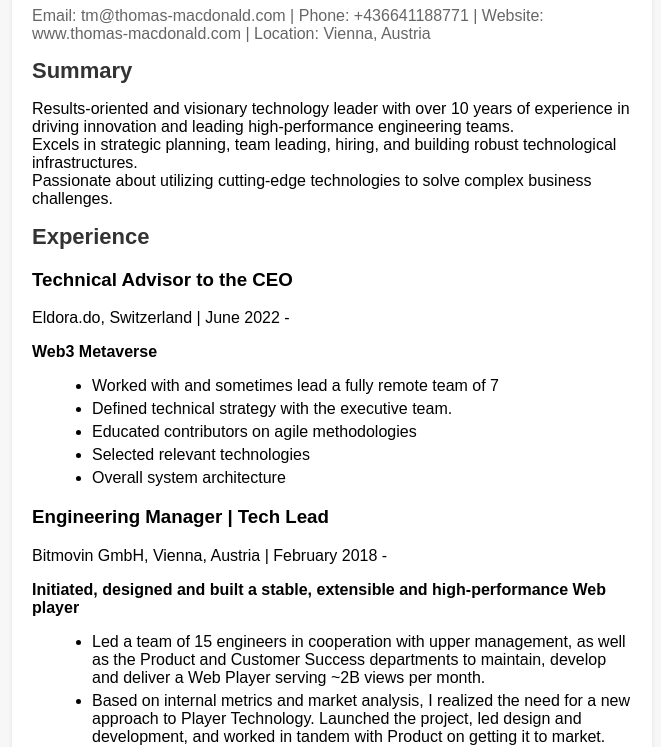
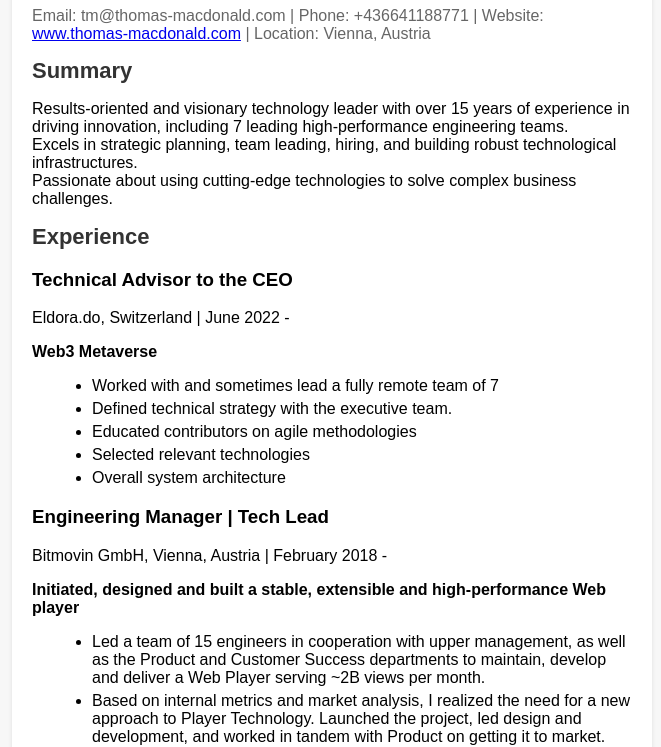
Before and after one commit to ravloony/ravloony.github.io, a plain HTML site: page index.html in a window 1280 px wide. Shown: the part 65-812 px from the top of the page, without its empty margins (308-969 px from the left). Drawn offline with Linux system fonts and the light colour scheme.

Commit message:
Update index.html

```diff
--- a/index.html
+++ b/index.html
@@ -12,17 +12,17 @@
         <h1>Tom Macdonald</h1>
         <p>
           Email: tm@thomas-macdonald.com | Phone: +436641188771 | Website:
-          www.thomas-macdonald.com | Location: Vienna, Austria
+          <a href="https://www.thomas-macdonald.com" >www.thomas-macdonald.com</a> | Location: Vienna, Austria
         </p>
       </header>
       <section class="summary">
         <h2>Summary</h2>
         <p>
-          Results-oriented and visionary technology leader with over 10 years of
-          experience in driving innovation and leading high-performance
+          Results-oriented and visionary technology leader with over 15 years of
+          experience in driving innovation, including 7 leading high-performance
           engineering teams. <br /> Excels in strategic planning, team leading, hiring,
           and building robust technological infrastructures. <br /> Passionate about
-          utilizing cutting-edge technologies to solve complex business
+          using cutting-edge technologies to solve complex business
           challenges.
         </p>
       </section>
```
